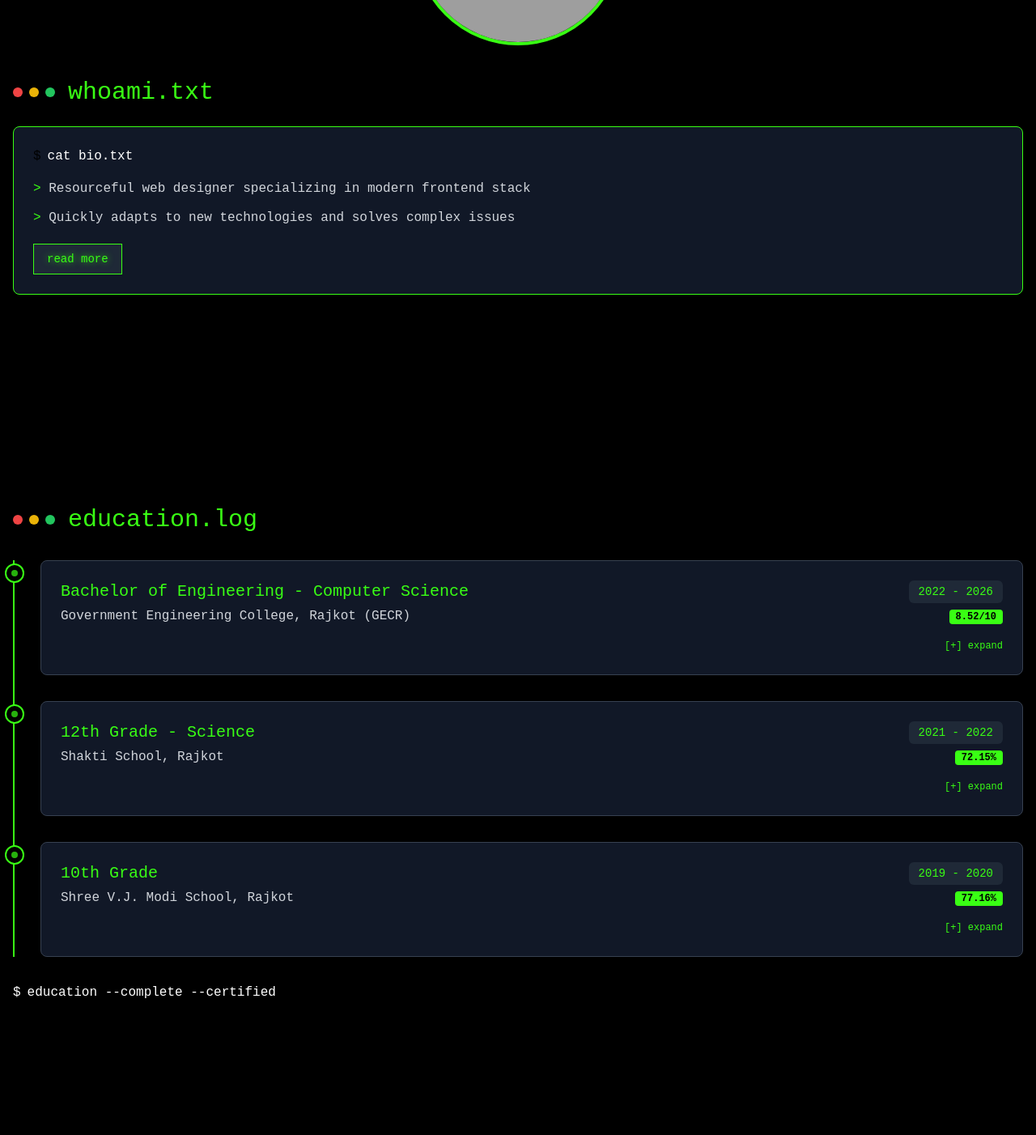
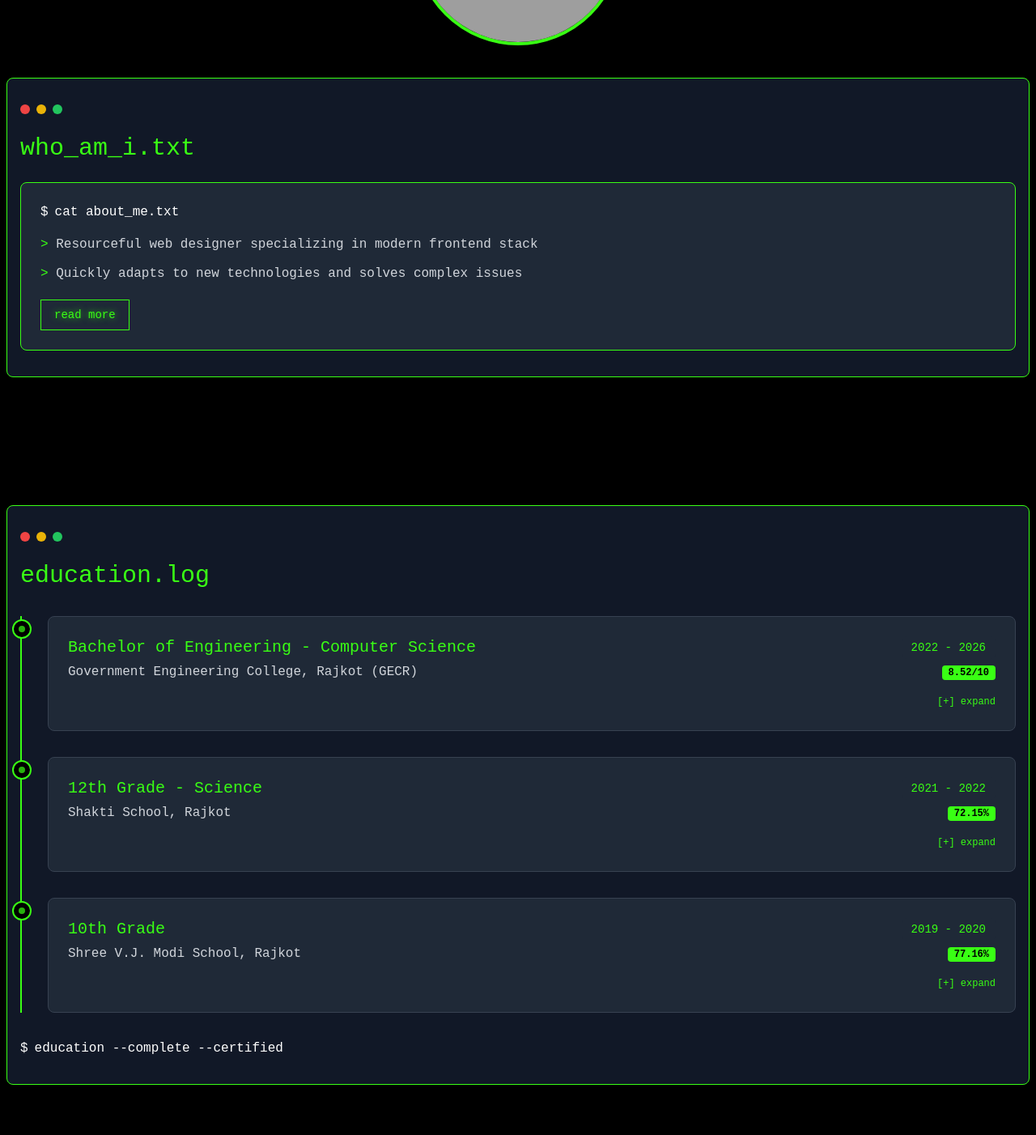
Before and after one commit to Krushil-00/Portfolio, a React (Vite) app: page / in a window 1280 px wide. Shown: the part 1040-2442 px from the top of the page at 81% size. Built offline with nearby package versions, Linux system fonts and the light colour scheme; grey boxes are pictures that could not be loaded.

Commit message:
portfolio

```diff
--- a/index.html
+++ b/index.html
@@ -3,7 +3,7 @@
 
 <head>
   <meta charset="UTF-8" />
-  <link rel="icon" type="image/svg+xml" href="/vite.svg" />
+  <link rel="icon" type="image/svg+xml" href="/favicon.png" />
   <meta name="viewport" content="width=device-width, initial-scale=1.0" />
   <script src="https://cdn.tailwindcss.com"></script>
   <script>
--- a/src/components/About.jsx
+++ b/src/components/About.jsx
@@ -81,26 +81,18 @@ const About = () => {
   };
 
   return (
+  <div className='mx-2'>
     <SmoothScroll id="about">
-      {/* <motion.section
-        id="about"
-        className="relative py-16 bg-black text-white overflow-hidden"
-        ref={sectionRef}
-        initial="hidden"
-        whileInView="visible"
-        viewport={{ once: true, margin: "-100px" }}
-        variants={sectionVariants}
-      > */}
 
       {/* Photo with Radar Scan */}
-        <div className="container mx-auto pt-10 px-4 mb-10 flex justify-center">
+      <div className="container pt-10 px-4 mb-10 flex justify-center">
         <div className="relative">
           <motion.img
             ref={photoRef}
             src="/myPic.jpg"
             alt="Profile"
             className="w-64 h-64 md:w-70 md:h-70 rounded-full border-4 border-hacker object-cover cursor-pointer"
-              onClick={triggerAccessGranted}
+            // onClick={triggerAccessGranted}
             whileHover={{ scale: 1.10 }}
             whileTap={{ scale: 0.95 }}
             transition={quickFade}
@@ -114,9 +106,9 @@ const About = () => {
       </div>
 
       {/* Terminal content */}
-        <div className="container mx-auto px-4">
+      <div className="container bg-gray-900 py-8 px-4 rounded-lg shadow-lg border border-hacker">
         <motion.div
-            className="flex items-center mb-6"
+          className="items-center mb-6 "
           variants={staggeredItem}
           custom={0}
         >
@@ -124,17 +116,17 @@ const About = () => {
             <div className="w-3 h-3 rounded-full bg-red-500"></div>
             <div className="w-3 h-3 rounded-full bg-yellow-500"></div>
             <div className="w-3 h-3 rounded-full bg-green-500"></div>
-            </div>
+          </div><br />
           <motion.h2
             className="text-2xl md:text-3xl font-mono text-hacker"
             variants={hackerGlow}
           >
-              whoami.txt
+            who_am_i.txt
           </motion.h2>
         </motion.div>
 
         <motion.div
-            className="bg-gray-900 border border-hacker rounded-lg p-6 font-mono"
+          className="bg-gray-800 border border-hacker rounded-lg p-6 font-mono"
           variants={terminalWindow}
           initial="hidden"
           whileInView="visible"
@@ -145,16 +137,14 @@ const About = () => {
             variants={staggeredItem}
             custom={1}
           >
-              <span className="text-matrix">$</span>
-              <span className="ml-2 text-white">cat bio.txt</span>
+            <span className="text-matrix text-white">$</span>
+            <span className="ml-2 text-white">cat about_me.txt</span>
           </motion.div>
 
           {bioLines.slice(0, showMore ? bioLines.length : 2).map((line, i) => (
             <motion.p
               key={i}
               className="text-gray-300 mb-3"
-                variants={staggeredItem}
-                custom={i + 2}
             >
               <span className="text-hacker">&gt;</span> {scrambledTexts[i] || line}
             </motion.p>
@@ -190,8 +180,8 @@ const About = () => {
           </motion.button>
         </motion.div>
       </div>
-      {/* </motion.section> */}
     </SmoothScroll>
+  </div>
   );
 };
 
--- a/src/components/Contact.jsx
+++ b/src/components/Contact.jsx
@@ -59,15 +59,15 @@ const Contact = () => {
 
   return (
     <SmoothScroll id="contact">
-      <section id="contact" className="py-16 bg-black text-white">
+      <section id="contact" className="py-16 bg-black text-white bg-gray-900 py-8 mx-2 rounded-lg shadow-lg border border-hacker">
       <div className="container mx-auto px-4 max-w-6xl">
           {/* Terminal Header */}
-          <div className="flex items-center mb-6">
+          <div className=" items-center mb-6">
             <div className="flex space-x-2 mr-4">
               <div className="w-3 h-3 rounded-full bg-red-500"></div>
               <div className="w-3 h-3 rounded-full bg-yellow-500"></div>
               <div className="w-3 h-3 rounded-full bg-green-500"></div>
-            </div>
+            </div><br />
             <h2 className="text-2xl md:text-3xl font-mono text-hacker glow-text">
               $ ./contact_me.sh --secure-channel
             </h2>
--- a/src/components/Education.jsx
+++ b/src/components/Education.jsx
@@ -37,16 +37,16 @@ const Education = () => {
 
   return (
     <SmoothScroll id="education">
-    <section id="education" className="py-16 bg-black text-white">
+    <section id="education" className="py-16 bg-black text-white mx-2">
 
-      <div className="container mx-auto px-4">
+      <div className="container mx-auto px-4 bg-gray-900 py-8 rounded-lg shadow-lg border border-hacker">
         {/* Terminal-style header */}
-        <div className="flex items-center mb-8">
+        <div className=" items-center mb-8">
           <div className="flex space-x-2 mr-4">
             <div className="w-3 h-3 rounded-full bg-red-500"></div>
             <div className="w-3 h-3 rounded-full bg-yellow-500"></div>
             <div className="w-3 h-3 rounded-full bg-green-500"></div>
-          </div>
+          </div><br />
           <h2 className="text-2xl md:text-3xl font-mono text-hacker">
             education.log
           </h2>
@@ -63,7 +63,7 @@ const Education = () => {
 
               {/* Education card */}
               <div
-                className={`bg-gray-900 border ${expandedItem === item.id ? 'border-hacker' : 'border-gray-700'} rounded-lg p-6 font-mono transition-all duration-300 cursor-pointer`}
+                className={`bg-gray-800 border ${expandedItem === item.id ? 'border-hacker' : 'border-gray-700'} rounded-lg p-6 font-mono transition-all duration-300 cursor-pointer`}
                 onClick={() => toggleExpand(item.id)}
               >
                 <div className="flex justify-between items-start">
--- a/src/components/MatrixRain.jsx
+++ b/src/components/MatrixRain.jsx
@@ -25,7 +25,7 @@ const MatrixRain = () => {
     if (dimensions.width === 0) return;
 
     const columns = Math.floor(dimensions.width / 15);
-    const characters = "01アイウエオカキクケコ";
+    const characters = "01"; // "01アイウエオカキクケコ"
 
     // Create initial drops
     const initialDrops = Array.from({ length: columns }).map((_, i) => ({
--- a/src/components/Navbar.jsx
+++ b/src/components/Navbar.jsx
@@ -6,12 +6,22 @@ const Navbar = () => {
   const [activeSection, setActiveSection] = useState('home');
   const [showCursor, setShowCursor] = useState(true);
 
+  const [binaryHover, setBinaryHover] = useState(null);
+  // Generate binary string matching nav item length
+  const generateBinary = (length) => {
+    let binary = '';
+    while (binary.length < length) {
+      binary += Math.random().toString(2).substring(2);
+    }
+    return binary.substring(0, length);
+  };
+
   const navItems = [
-    { label: 'About', section: 'about' },
-    { label: 'Education', section: 'education' },
-    { label: 'Skills', section: 'skills' },
-    { label: 'Projects', section: 'projects' },
-    { label: 'Contact', section: 'contact' }
+    { label: 'About', section: 'about', length:5 },
+    { label: 'Education', section: 'education', length:9 },
+    { label: 'Skills', section: 'skills', length:6 },
+    { label: 'Projects', section: 'projects', length:8 },
+    { label: 'Contact', section: 'contact', length:7 }
   ];
 
   // Handle navigation click with smooth scroll and offset
@@ -101,7 +111,12 @@ const Navbar = () => {
           {navItems.map((item) => {
             const lowerItem = item.section;
             return (
-              <div key={item.section} className="relative">
+              <div
+                key={item.section}
+                className="relative"
+                onMouseEnter={() => setBinaryHover(lowerItem)}
+                onMouseLeave={() => setBinaryHover(null)}
+              >
                 <a
                   href={`#${lowerItem}`}
                   className={`font-mono transition-colors relative ${
@@ -112,14 +127,21 @@ const Navbar = () => {
                   onClick={(e) => {
                     e.preventDefault();
                     handleNavClick(lowerItem);
+                    setActiveSection(lowerItem);
                   }}
                 >
-                  {item.label}
+                  {binaryHover === lowerItem ? (
+                    <span className="text-hacker">
+                      {generateBinary(item.length)}
+                    </span>
+                  ) : (
+                    item.label
+                  )}
                   <motion.span
                     initial={{ width: 0 }}
                     animate={{
-                      width: activeSection === lowerItem ? '100%' : 0,
-                      opacity: activeSection === lowerItem ? 1 : 0
+                      width: activeSection === lowerItem ? '100%' : binaryHover === lowerItem ? '100%' : 0,
+                      opacity: activeSection === lowerItem ? 1 : binaryHover === lowerItem ? 0.8 : 0
                     }}
                     transition={{ duration: 0.3 }}
                     className="absolute -bottom-1 left-0 h-0.5 bg-hacker"
@@ -150,7 +172,7 @@ const Navbar = () => {
                 href={`#${lowerItem}`}
                 className={`font-mono transition-colors relative group ${
                   activeSection === lowerItem
-                    ? 'text-matrix'
+                    ? 'text-matrix text-hacker'
                     : 'text-hacker hover:text-matrix'
                 }`}
                 onClick={(e) => {
--- a/src/main.jsx
+++ b/src/main.jsx
@@ -7,5 +7,5 @@ import App from './App.jsx'
 createRoot(document.getElementById('root')).render(
   <StrictMode>
     <App />
-  </StrictMode>,
+  </StrictMode>
 )
```
Also changed, not shown: src/components/Projects.jsx (+4 -4 lines), src/components/Skills.jsx (+5 -5 lines), public/favicon.png (added). Lines whose indentation alone changed are shown as unchanged.
